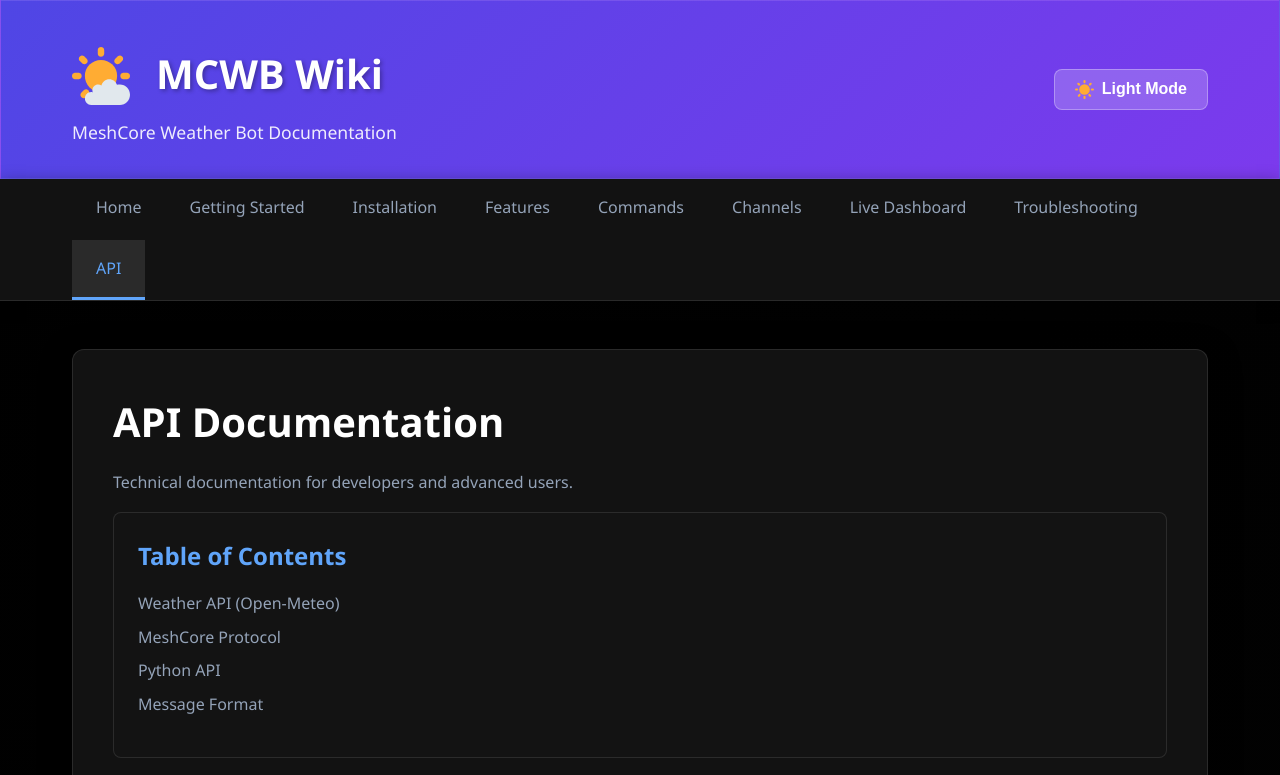
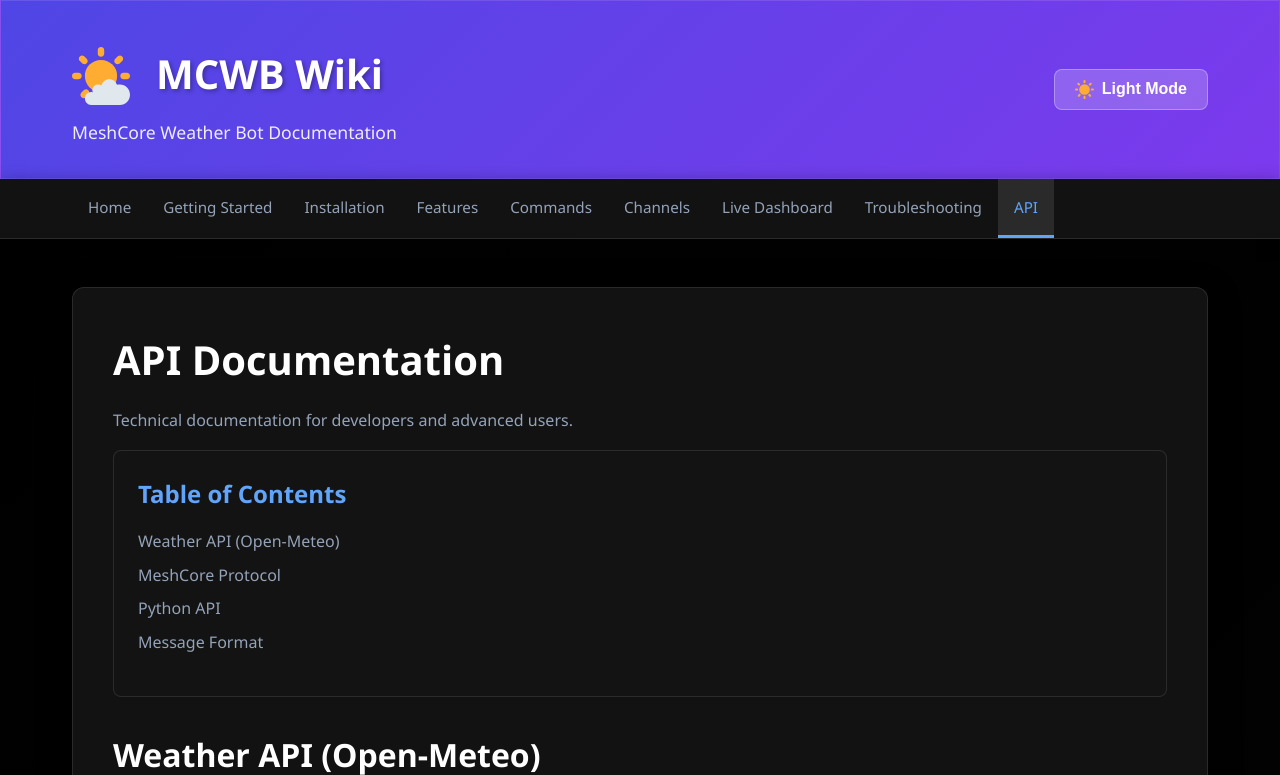
Before and after one commit to hostyorkshire/MCWB, a PHP site: page /api.html in a window 1280 px wide. Shown: the top 775 px of the page. Run offline with PHP 8.4, Linux system fonts and the light colour scheme.

Commit message:
Fix desktop menu layout to stay on one line
Co-authored-by: hostyorkshire <30184375+hostyorkshire@users.noreply.github.com>

```diff
--- a/website/css/style.css
+++ b/website/css/style.css
@@ -133,20 +133,23 @@ nav ul {
     max-width: 1200px;
     margin: 0 auto;
     padding: 0 2rem;
-    flex-wrap: wrap;
+    flex-wrap: nowrap;
+    overflow-x: auto;
 }
 
 nav ul li {
     margin: 0;
+    white-space: nowrap;
 }
 
 nav ul li a {
     display: block;
-    padding: 1rem 1.5rem;
+    padding: 1rem 1rem;
     color: var(--text-secondary);
     text-decoration: none;
     transition: all 0.3s ease;
     border-bottom: 3px solid transparent;
+    font-size: 0.95rem;
 }
 
 nav ul li a:hover {
```
